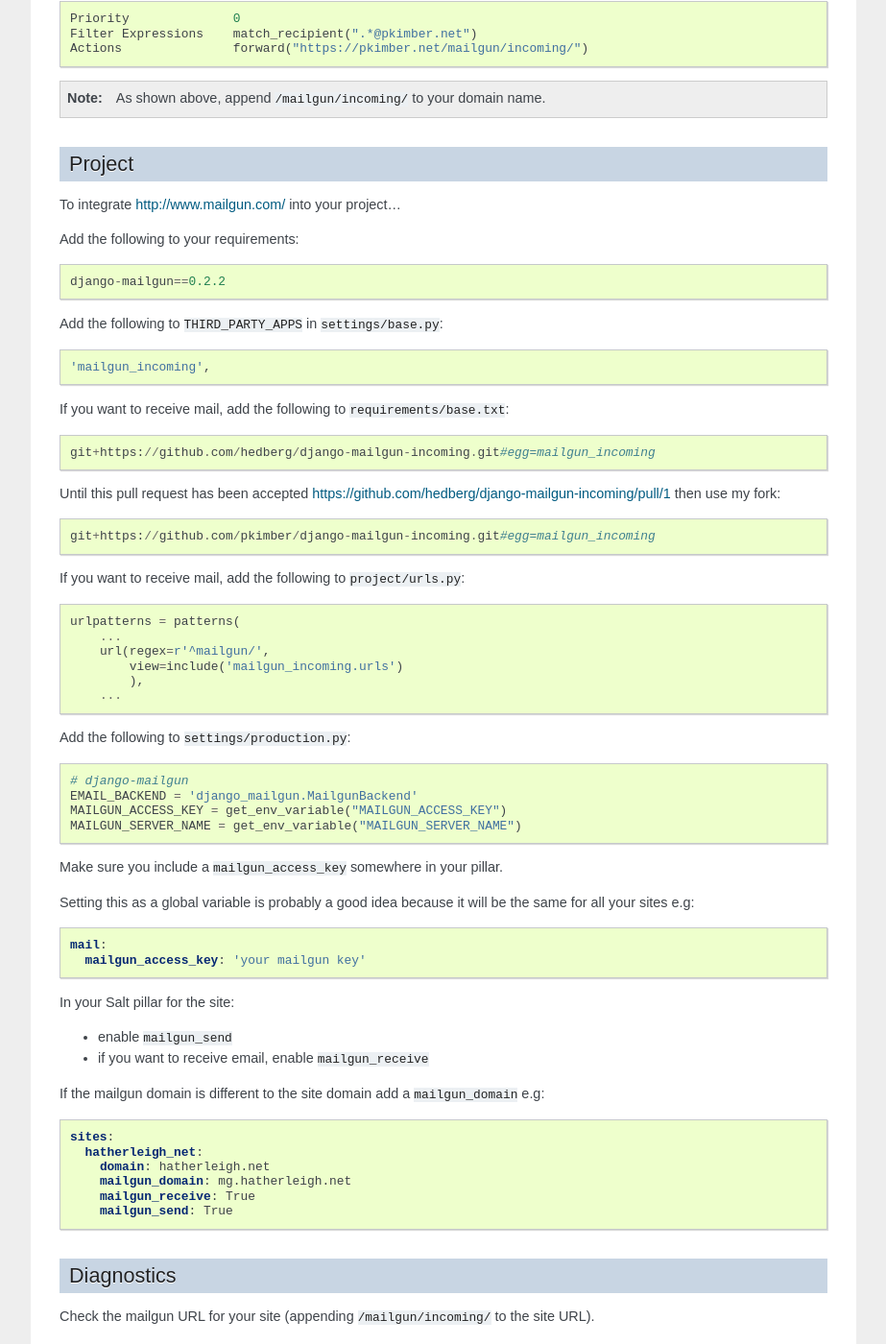
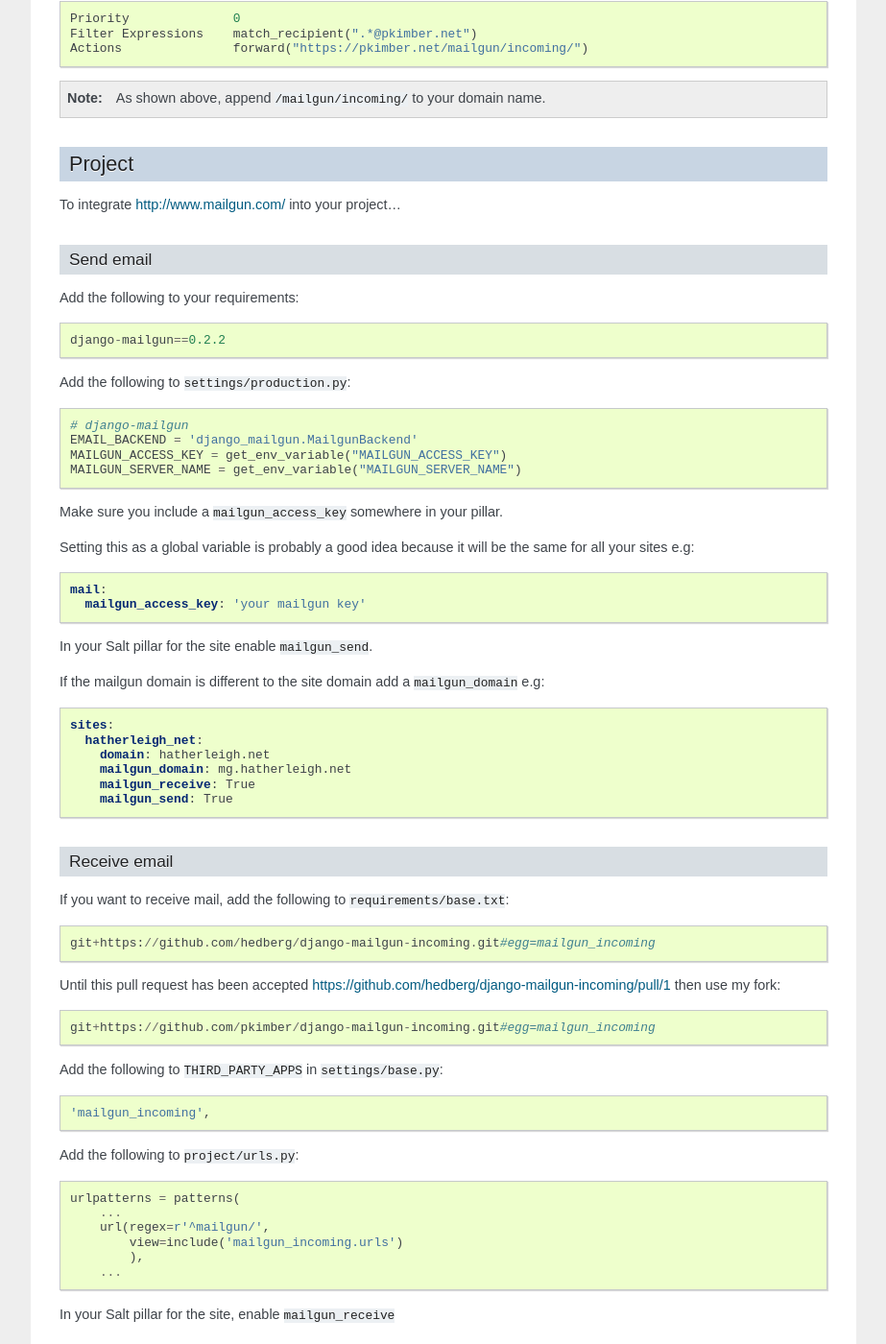
Before and after one commit to pkimber/old-docs-migrated-to-gitlab, a Sphinx documentation site: the page built from source/mailgun.rst, in a window 1280 px wide and 1400 px high, scrolled down 733 px. Shown: the whole window at 96% size, without its empty margins (198-1121 px from the left). Built offline with Sphinx 7.4.7, drawn with Linux system fonts in a browser that asks for light colours; some of the changed text lies outside the part shown.

Commit message:
sort send and receive

```diff
--- a/source/mailgun.rst
+++ b/source/mailgun.rst
@@ -27,32 +27,12 @@
 
 To integrate http://www.mailgun.com/ into your project...
 
+Send email
+----------
+
 Add the following to your requirements::
 
   django-mailgun==0.2.2
-
-Add the following to ``THIRD_PARTY_APPS`` in ``settings/base.py``::
-
-  'mailgun_incoming',
-
-If you want to receive mail, add the following to ``requirements/base.txt``::
-
-  git+https://github.com/hedberg/django-mailgun-incoming.git#egg=mailgun_incoming
-
-Until this pull request has been accepted
-https://github.com/hedberg/django-mailgun-incoming/pull/1
-then use my fork::
-
-  git+https://github.com/pkimber/django-mailgun-incoming.git#egg=mailgun_incoming
-
-If you want to receive mail, add the following to ``project/urls.py``::
-
-  urlpatterns = patterns(
-      ...
-      url(regex=r'^mailgun/',
-          view=include('mailgun_incoming.urls')
-          ),
-      ...
 
 Add the following to ``settings/production.py``::
 
@@ -71,10 +51,7 @@
   mail:
     mailgun_access_key: 'your mailgun key'
 
-In your Salt pillar for the site:
-
-- enable ``mailgun_send``
-- if you want to receive email, enable ``mailgun_receive``
+In your Salt pillar for the site enable ``mailgun_send``.
 
 If the mailgun domain is different to the site domain add a ``mailgun_domain``
 e.g:
@@ -88,8 +65,33 @@
       mailgun_receive: True
       mailgun_send: True
 
-Diagnostics
-===========
+Receive email
+-------------
+
+If you want to receive mail, add the following to ``requirements/base.txt``::
+
+  git+https://github.com/hedberg/django-mailgun-incoming.git#egg=mailgun_incoming
+
+Until this pull request has been accepted
+https://github.com/hedberg/django-mailgun-incoming/pull/1
+then use my fork::
+
+  git+https://github.com/pkimber/django-mailgun-incoming.git#egg=mailgun_incoming
+
+Add the following to ``THIRD_PARTY_APPS`` in ``settings/base.py``::
+
+  'mailgun_incoming',
+
+Add the following to ``project/urls.py``::
+
+  urlpatterns = patterns(
+      ...
+      url(regex=r'^mailgun/',
+          view=include('mailgun_incoming.urls')
+          ),
+      ...
+
+In your Salt pillar for the site, enable ``mailgun_receive``
 
 Check the mailgun URL for your site (appending ``/mailgun/incoming/`` to the
 site URL).
```
